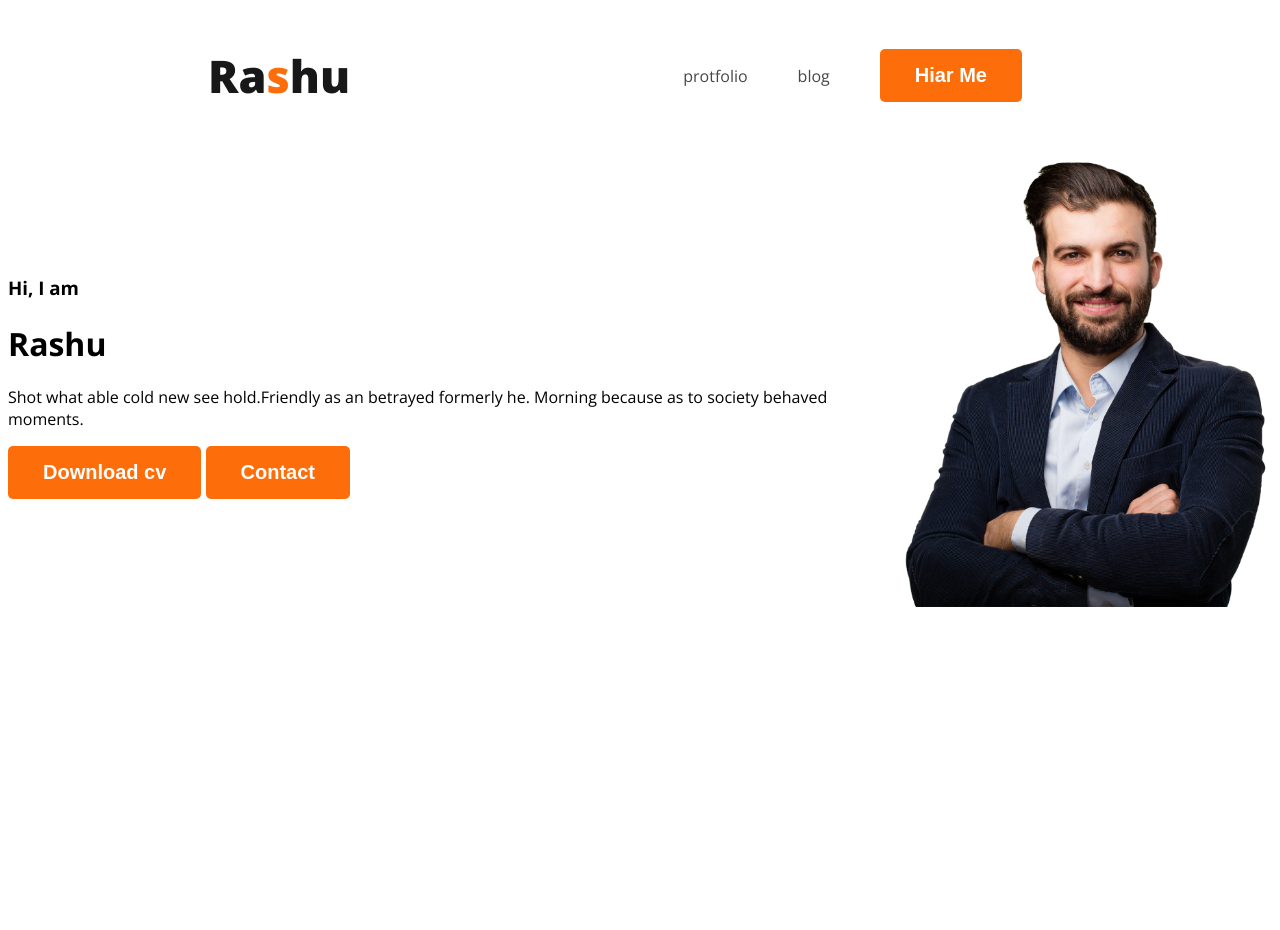
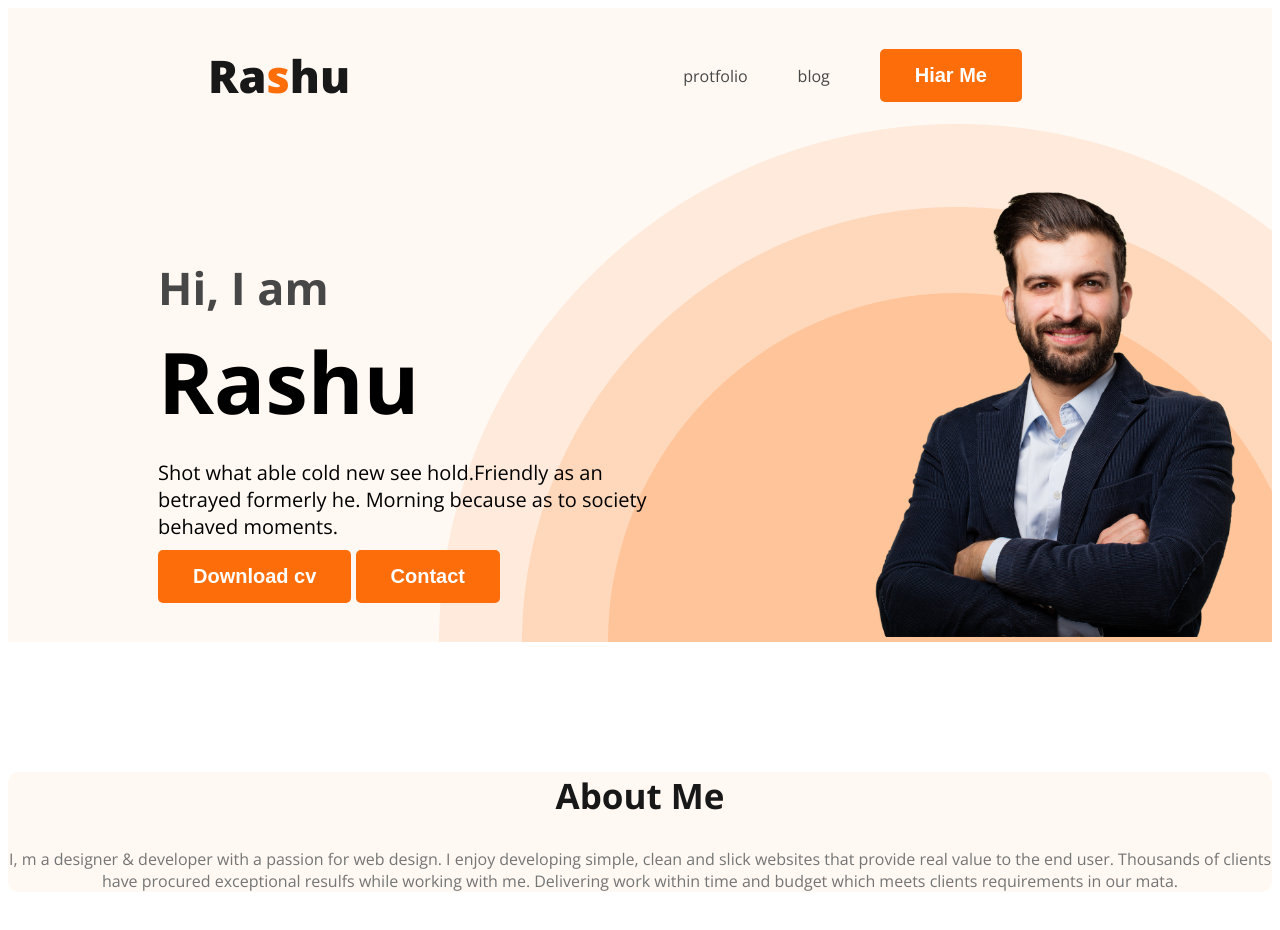
Before and after one commit to Rashu578049/web-devoloper-protfolio, a plain HTML site: page index.html in a window 1280 px wide. Before the commit the page ends 800 px from the top, so only its background shows below. Drawn offline with nearby package versions, Linux system fonts and the light colour scheme.

Commit message:
added about section

```diff
--- a/index.html
+++ b/index.html
@@ -10,7 +10,7 @@
     <link rel="stylesheet" href="styls/protfolio.css">
 </head>
 <body>
-    <header cvlass="header">
+    <header class="header">
         <nav>
             <h1 class="nav-title">Ra<span class="text-praimary">s</span>hu</h1>
             <ul>
@@ -21,9 +21,9 @@
         </nav>
         <div class="bennar">
             <div class="bennar-content">
-                <h3>Hi, I  am</h3>
-                <h1>Rashu</h1>
-                <p>Shot what able cold new see hold.Friendly as an betrayed formerly he. Morning because as to society behaved moments.</p>
+                <h3 class="bennar-greeating">Hi, I  am</h3>
+                <h1 class="bennar-title">Rashu</h1>
+                <p class="pra">Shot what able cold new see hold.Friendly as an betrayed formerly he. Morning because as to society behaved moments.</p>
                 <button class="btn-praimary">Download cv</button>
                 <button class="btn-praimary">Contact</button>
             </div>
@@ -33,7 +33,10 @@
         </div>
     </header>
     <main>
-
+        <section class="about">
+            <h1 class="section-title">About Me</h1>
+            <p class="section-decscription">I, m a designer & developer with a passion for web design. I enjoy developing simple, clean and slick websites that provide real value to the end user. Thousands of clients have procured exceptional resulfs while working with me. Delivering work within time and budget which meets clients requirements in our mata.</p>
+        </section>
     </main>
     <footer>
 
--- a/styls/protfolio.css
+++ b/styls/protfolio.css
@@ -23,6 +23,19 @@ nav{
     color:white;
     padding:15px 35px;
 }
+.section-title{
+    color:#181818;
+    text-align: center;
+    font-size: 35px;
+    font-style: normal;
+    font-weight: 700;
+}
+.section-decscription{
+    color:#757575;
+    text-align: center;
+    size: 18px;
+
+}
 nav > ul{
     display: flex;
     align-items: center;
@@ -39,12 +52,40 @@ nav a{
 }
 .header{
     background-color: #FFF8F3;
+    background-image: url('../images/header_bg.png');
+    background-repeat: no-repeat;
+    background-position: bottom right;
 }
 .bennar{
-    padding:30 30 30 150px;
+    padding:30px 30px 0px 150px;
     display: flex;
     align-items: center;
+    justify-content: space-between;
+}
+.bennar-content{
+    max-width: 500px;
 }
 .bennar .profile-picture{
     width: 400px;
 }
+.bennar-greeating{
+    font-size: 45px;
+    color:#474747;
+    margin-bottom: 0px;
+}
+.bennar-title{
+    font-size: 85px;
+    font-style: normal;
+    font-weight: 700;
+    margin-top: 5px;
+    margin-bottom: 10px;
+}
+.pra{
+    font-size:20px;
+    margin-bottom:10px;
+}
+.about{
+    border-radius: 10px;
+    background: #FFF8F3;
+    margin:130px 0;
+}
```
